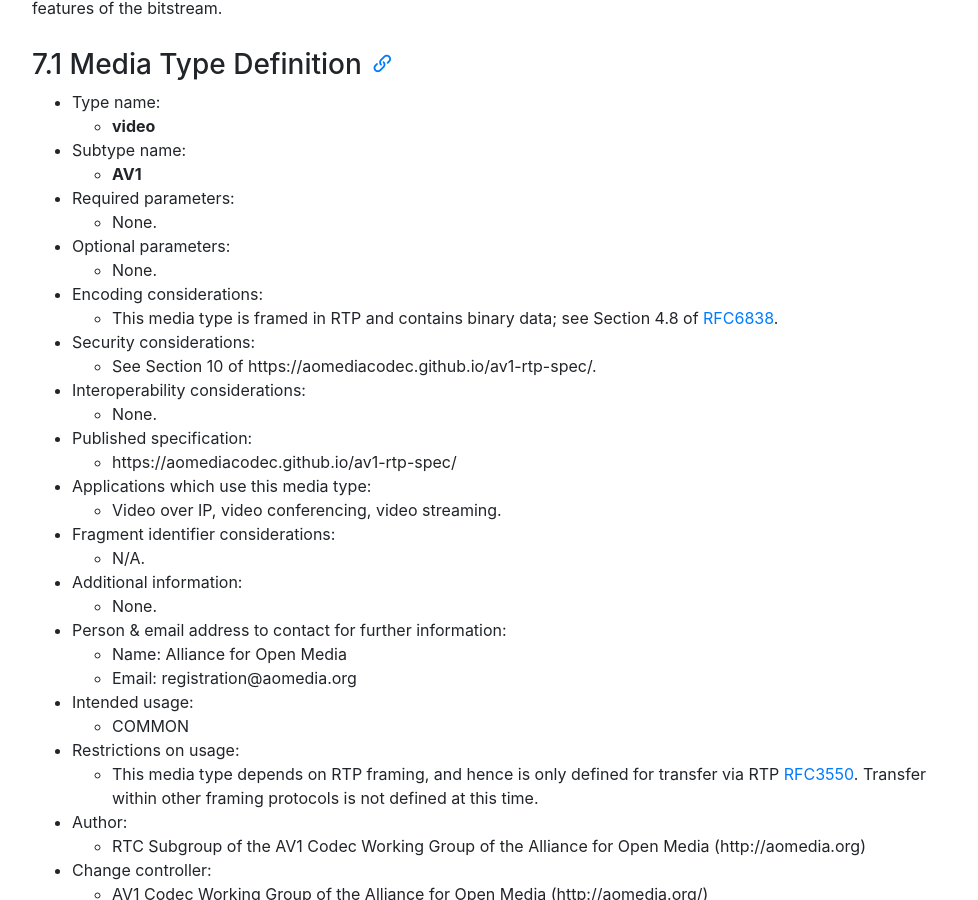
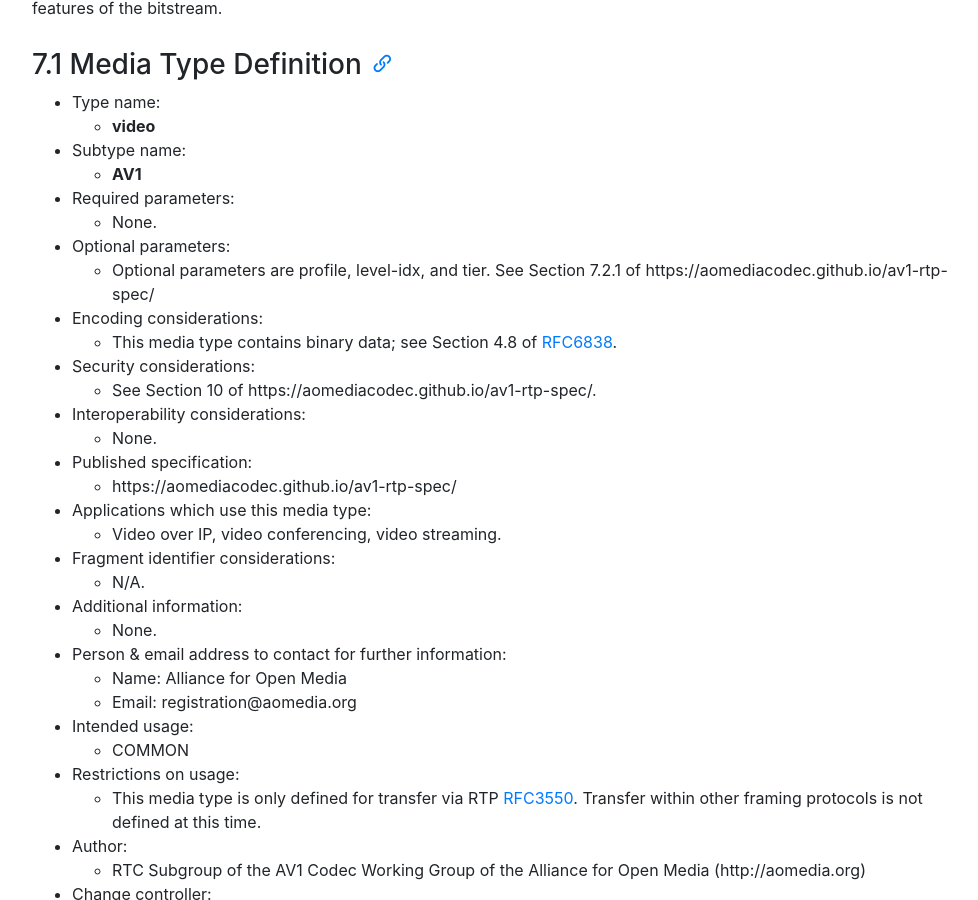
Before and after one commit to AOMediaCodec/av1-rtp-spec, a Jekyll site: the page built from index.md, in a window 1280 px wide and 900 px high, scrolled down 10112 px. Shown: the whole window, without its empty margins (53-1031 px from the left). Built offline with Jekyll 4.4.1, drawn with Linux system fonts in a browser that asks for light colours; nearby versions of some CDN libraries.

Commit message:
Update av1-rtp-spec.md

```diff
--- a/av1-rtp-spec.md
+++ b/av1-rtp-spec.md
@@ -332,9 +332,9 @@
 * Required parameters:
   * None.
 * Optional parameters:
-  * None.
+  * Optional parameters are profile, level-idx, and tier. See Section 7.2.1 of  https://aomediacodec.github.io/av1-rtp-spec/
 * Encoding considerations:
-  * This media type is framed in RTP and contains binary data; see Section 4.8 of [RFC6838].
+  * This media type contains binary data; see Section 4.8 of [RFC6838].
 * Security considerations:
   * See Section 10 of https://aomediacodec.github.io/av1-rtp-spec/.
 * Interoperability considerations:
@@ -353,7 +353,7 @@
 * Intended usage:
   * COMMON
 * Restrictions on usage:
-  * This media type depends on RTP framing, and hence is only defined for transfer via RTP [RFC3550].  Transfer within other framing protocols is not defined at this time.
+  * This media type is only defined for transfer via RTP [RFC3550]. Transfer within other framing protocols is not defined at this time.
 * Author:
   * RTC Subgroup of the AV1 Codec Working Group of the Alliance for Open Media (http://aomedia.org)
 * Change controller:
```
